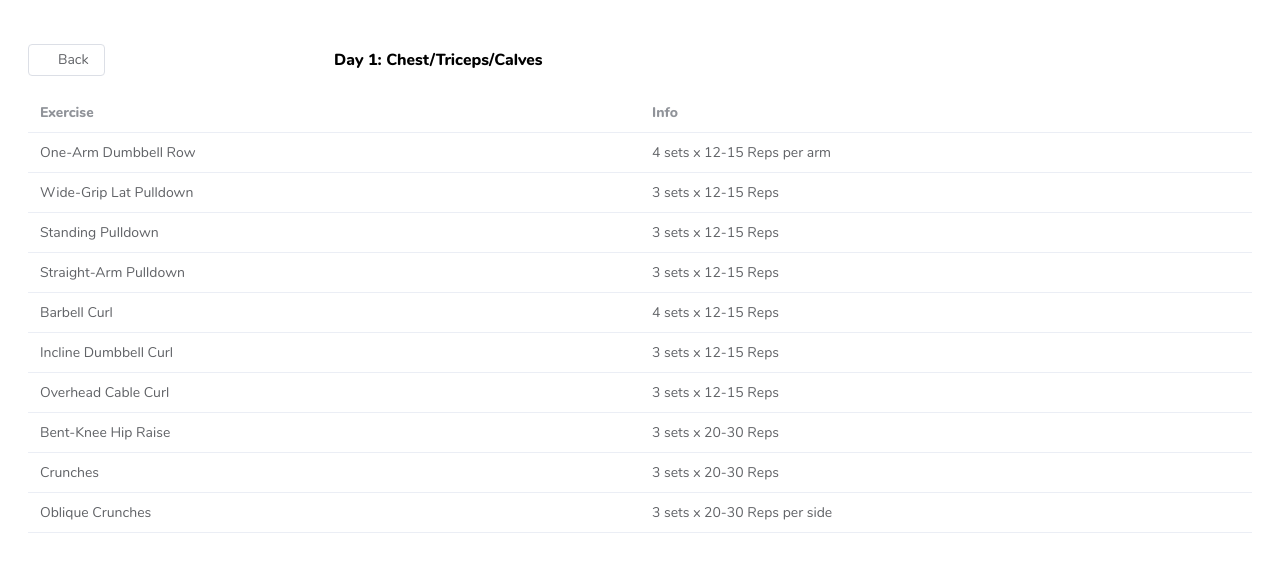
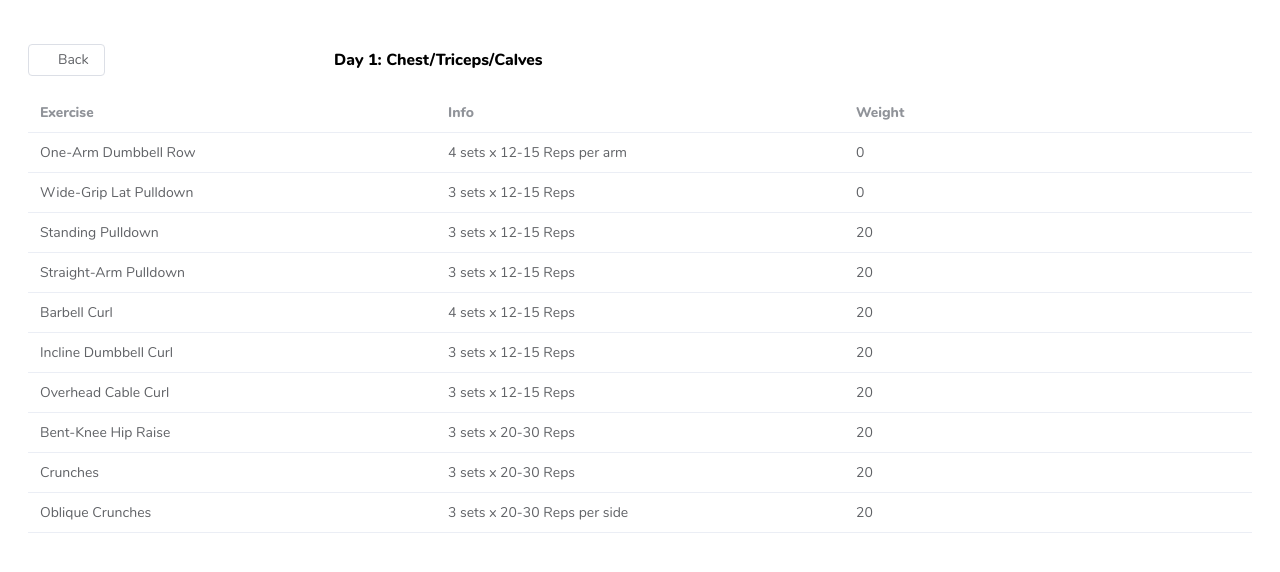
Before and after one commit to GeorgiaSkrempou/workout-app, a Vue app in the folder web/: page /admin/workouts/1 in a window 1280 px wide. Shown: the top 572 px of the page. Built offline with nearby package versions, Linux system fonts and the light colour scheme; some icons are missing.

Commit message:
feat: added weight modal for exercises

```diff
--- a/web/src/data/exercise.js
+++ b/web/src/data/exercise.js
@@ -6,6 +6,7 @@ export const exercises = [
     'value': '12-15',
     'value_type': 'Reps per arm',
     'sets': 4,
+    'weight': 0,
   },
   {
     'id': 11,
@@ -14,6 +15,7 @@ export const exercises = [
     'value': '12-15',
     'value_type': 'Reps',
     'sets': 3,
+    'weight': 0,
   },
   {
     'id': 12,
@@ -22,6 +24,7 @@ export const exercises = [
     'value': '12-15',
     'value_type': 'Reps',
     'sets': 3,
+    'weight': 20,
   },
   {
     'id': 13,
@@ -30,6 +33,7 @@ export const exercises = [
     'value': '12-15',
     'value_type': 'Reps',
     'sets': 3,
+    'weight': 20,
   },
   {
     'id': 14,
@@ -38,6 +42,7 @@ export const exercises = [
     'value': '12-15',
     'value_type': 'Reps',
     'sets': 4,
+    'weight': 20,
   },
   {
     'id': 15,
@@ -46,6 +51,7 @@ export const exercises = [
     'value': '12-15',
     'value_type': 'Reps',
     'sets': 3,
+    'weight': 20,
   },
   {
     'id': 16,
@@ -54,6 +60,7 @@ export const exercises = [
     'value': '12-15',
     'value_type': 'Reps',
     'sets': 3,
+    'weight': 20,
   },
   {
     'id': 17,
@@ -62,6 +69,7 @@ export const exercises = [
     'value': '20-30',
     'value_type': 'Reps',
     'sets': 3,
+    'weight': 20,
   },
   {
     'id': 18,
@@ -70,6 +78,7 @@ export const exercises = [
     'value': '20-30',
     'value_type': 'Reps',
     'sets': 3,
+    'weight': 20,
   },
   {
     'id': 19,
@@ -78,5 +87,6 @@ export const exercises = [
     'value': '20-30',
     'value_type': 'Reps per side',
     'sets': 3,
+    'weight': 20,
   },
 ];
--- a/web/src/views/admin/WorkoutsDetail.vue
+++ b/web/src/views/admin/WorkoutsDetail.vue
@@ -32,6 +32,7 @@
       <el-col>
         <el-table
           :data='exercises'
+          @current-change='showWeightModal'
         >
           <el-table-column label='Exercise'>
             <template #default='{ row }'>
@@ -43,9 +44,47 @@
               {{ row.sets }} sets x {{ row.value }} {{ row.value_type }}
             </template>
           </el-table-column>
+          <el-table-column
+            label='Weight'
+            prop='weight'
+          />
         </el-table>
       </el-col>
     </el-row>
+
+    <el-dialog
+      v-model='weightModalVisible'
+      :title='`Update weight for ${selectedExercise.name}`'
+      width='25%'
+      destroy-on-close
+    >
+      <el-form>
+        <el-form-item
+          label='Weight'
+          :label-width='formLabelWidth'>
+          <el-input
+            v-model='weight'
+            autocomplete='off'
+            autofocus
+          />
+        </el-form-item>
+      </el-form>
+      <template #footer>
+        <span class='dialog-footer'>
+          <el-button
+            @click='weightModalVisible = false'
+          >
+            Cancel
+          </el-button>
+          <el-button
+            type='primary'
+            @click='saveWeight(selectedExercise)'
+          >
+            Save
+          </el-button>
+        </span>
+      </template>
+    </el-dialog>
   </div>
 </template>
 
@@ -58,7 +97,12 @@
     ElRow,
     ElTable,
     ElTableColumn,
+    ElDialog,
+    ElForm,
+    ElFormItem,
+    ElInput,
   } from 'element-plus';
+  import { ref } from 'vue';
 
   import { useRoute } from 'vue-router';
   import { exercises } from '../../data/exercise';
@@ -72,15 +116,42 @@
       ElTableColumn,
       ElButton,
       ElIcon,
+      ElDialog,
+      ElForm,
+      ElFormItem,
+      ElInput,
 
       ArrowLeftBold,
     },
     setup() {
+      let weightModalVisible = ref(false);
+      let weight = ref('');
+      let selectedExercise = ref({});
+
       const route = useRoute();
+      const showWeightModal = (exercise) => {
+        selectedExercise.value = exercise;
+        weightModalVisible.value = true;
+
+        weight.value = exercise.weight;
+      };
+
+      const saveWeight = (exercise) => {
+        exercise.weight = weight.value;
+        weightModalVisible.value = false;
+      };
 
       return {
         workout: workouts.find(el => el.id === parseInt(route.params.id)),
         exercises: exercises,
+        weightModalVisible,
+        weight,
+        selectedExercise,
+
+        formLabelWidth: '120px',
+
+        showWeightModal,
+        saveWeight,
       };
     },
   };
```
